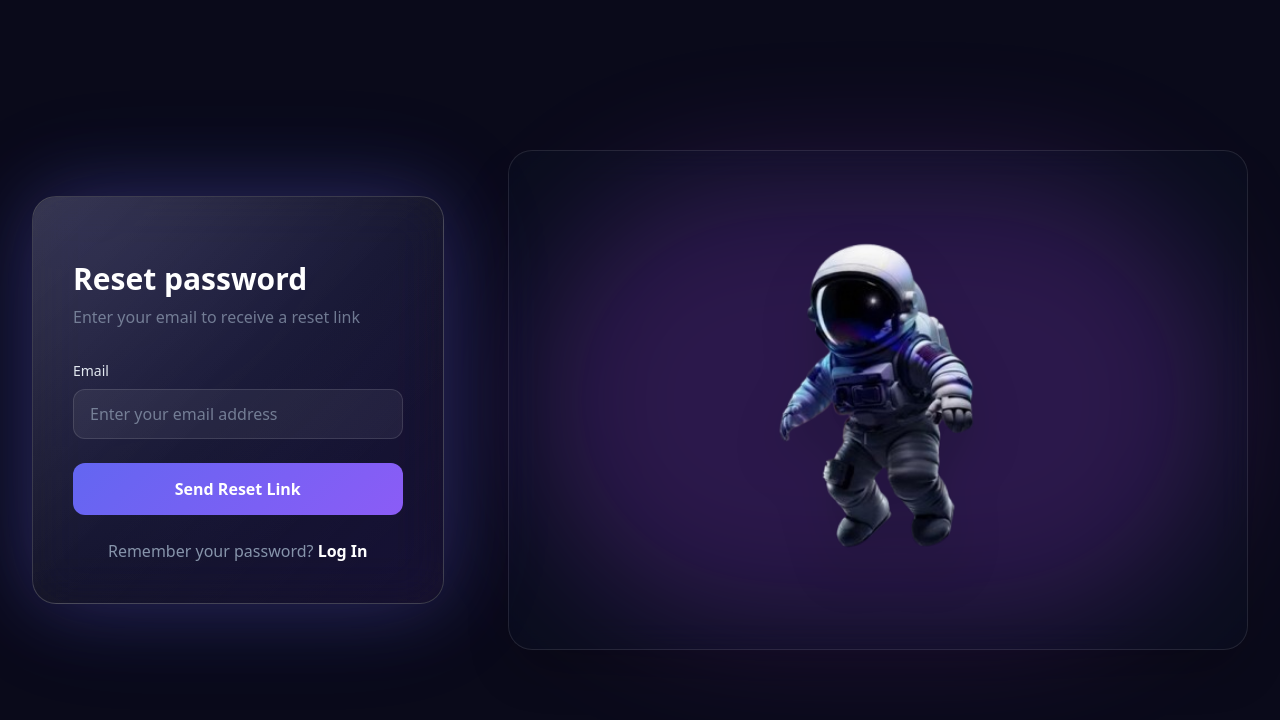
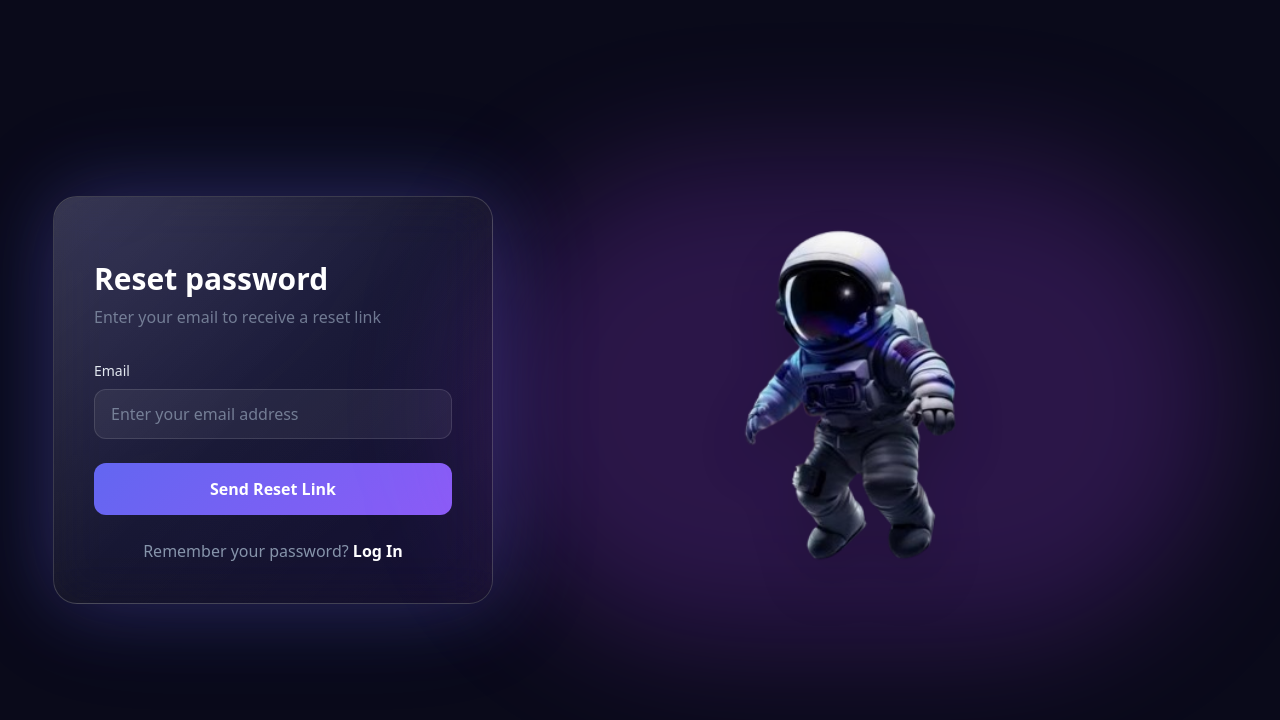
Before and after one commit to CosmoNauts12/CosmoNaut, a Next.js app: page /forgot-password in a window 1280 px wide. Shown: the top 720 px of the page. Built offline with nearby package versions, Linux system fonts and the light colour scheme; no server answers.

Commit message:
removed the stupid container around astronaut which i forgot to remove earlier

```diff
--- a/app/forgot-password/page.tsx
+++ b/app/forgot-password/page.tsx
@@ -45,7 +45,7 @@ export default function ForgotPassword() {
       </div>
 
       {/* Main Content */}
-      <div className="min-h-screen flex items-center justify-center gap-16 px-8 relative z-10">
+      <div className="min-h-screen flex items-center justify-center gap-4 px-8 relative z-10">
         <AuthCard>
           <h1 className="text-3xl font-bold text-slate-800 mb-2">Reset password</h1>
           <p className="text-slate-500 mb-8">Enter your email to receive a reset link</p>
@@ -104,8 +104,8 @@ export default function ForgotPassword() {
           )}
         </AuthCard>
 
-        {/* Astronaut Section */}
-        <div className="astronaut-frame rounded-3xl p-6 hidden lg:block">
+        {/* Astronaut Section - No container, bigger and closer */}
+        <div className="hidden lg:block relative -ml-8">
           <Astronaut />
         </div>
       </div>
```
